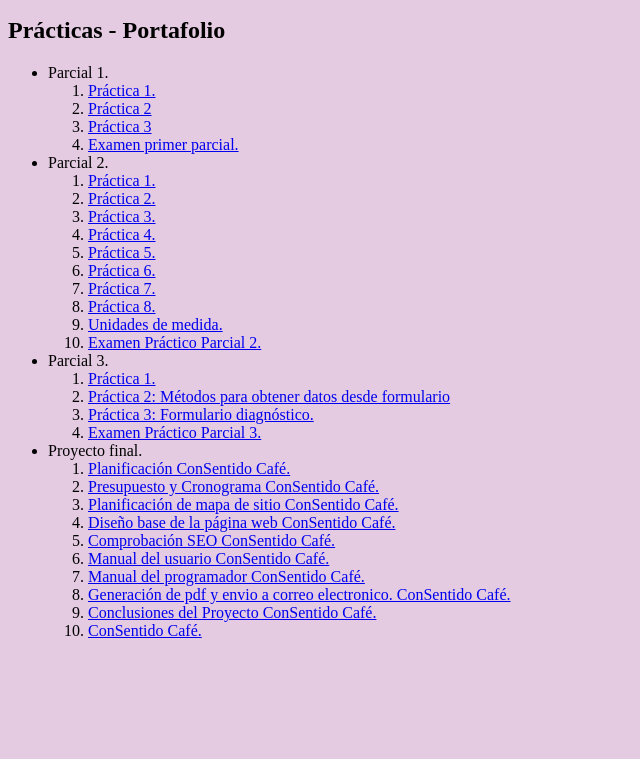
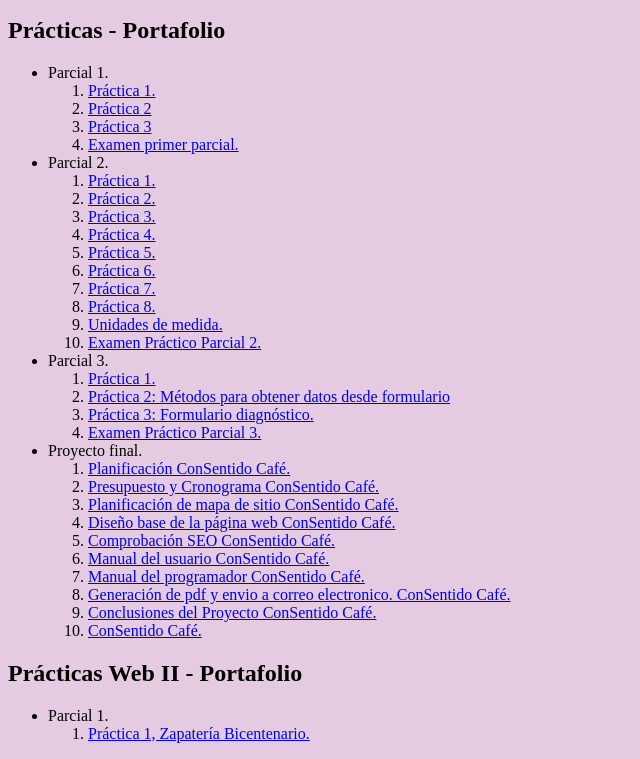
Before and after one commit to elisegovi19/portafolioeliweb, a plain HTML site: page index.html in a window 1280 px wide. Shown: the part 1236-1995 px from the top of the page, without its empty margins (0-640 px from the left). Before the commit the page ends 1892 px from the top, so only its background shows below. Drawn offline with Linux system fonts and the light colour scheme.

Commit message:
Add files via upload

```diff
--- a/index.html
+++ b/index.html
@@ -133,5 +133,18 @@
         </ul>
     </section>
 
+    <h2>Prácticas Web II - Portafolio</h2>
+        <ul>
+            <li>Parcial 1.</li>
+            <ol>
+
+                <li><a href="TRABAJO ZAPATERÍA/index.html">Práctica 1, Zapatería Bicentenario.</a></li>
+
+            </a>
+            </ol>
+
+
+
+
 </body>
 </html>
```
